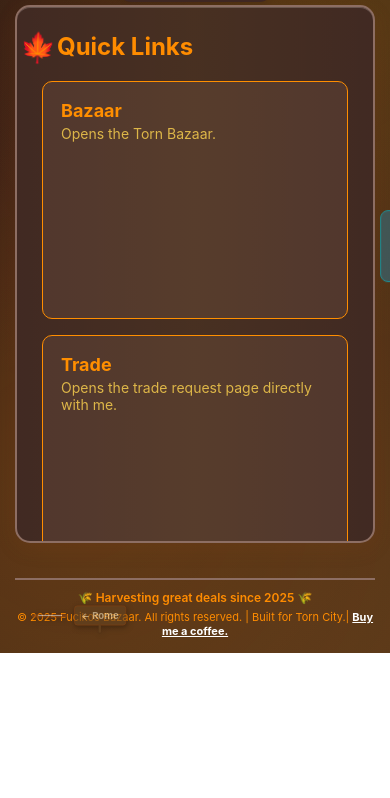
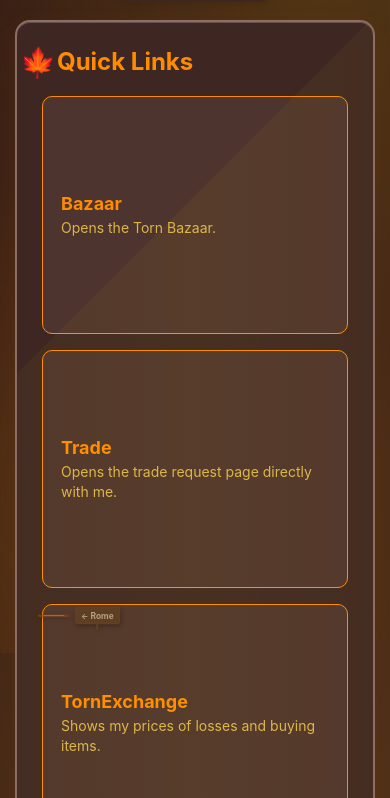
Before and after one commit to Fucikos/fucikos.site, a plain HTML site: page index.html in a window 390 px wide. Shown: the part 191-989 px from the top of the page. Before the commit the page ends 844 px from the top, so only its background shows below. Drawn offline with Linux system fonts and the light colour scheme.

Commit message:
Add files via upload

```diff
--- a/index.html
+++ b/index.html
@@ -2,7 +2,7 @@
 <html lang="en">
 <head>
   <meta charset="utf-8">
-  <meta name="viewport" content="width=device-width,initial-scale=1">
+  <meta name="viewport" content="width=device-width,initial-scale=1,user-scalable=no,viewport-fit=cover">
   <title>Fucikos Site — Autumn Harvest</title>
   <link rel="icon" type="image/png" href="images/icon.png">
 
@@ -54,15 +54,24 @@
 
     /* Mobile-friendly responsive design */
     @media (max-width: 768px) {
+      body {
+        overflow-y: auto;
+      }
+
       .container {
         padding: 10px;
         max-width: 100%;
+        min-height: 100vh;
+        height: auto;
+        justify-content: flex-start;
+        gap: 20px;
       }
 
       header {
         flex-direction: column;
         gap: 8px;
         text-align: center;
+        margin-bottom: 20px;
       }
 
       .header-content {
@@ -87,41 +96,61 @@
         flex: 1 1 auto;
         padding: 15px;
         margin: 0;
+        min-height: 60px;
+        display: flex;
+        flex-direction: column;
+        justify-content: center;
       }
 
       .link h3 {
         font-size: 16px;
+        margin-bottom: 4px;
       }
 
       .small {
         font-size: 13px;
+        line-height: 1.3;
       }
 
       .card {
         padding: 15px;
-        margin-bottom: 15px;
+        margin-bottom: 20px;
+        flex-grow: 1;
       }
 
       footer {
         font-size: 10px;
-        padding-top: 8px;
+        padding-top: 15px;
+        margin-top: 20px;
+        flex-shrink: 0;
+      }
+
+      /* Make sure secret elements don't interfere on mobile */
+      .secret-link {
+        display: none;
+      }
+
+      .rome-road {
+        bottom: 10px;
+        left: 10px;
+        transform: scale(0.8);
       }
     }
 
-    /* Make it smaller on very small screens so it doesn't block content */
+    /* Very small screens - improved touch targets and spacing */
     @media (max-width: 480px) {
       .secret-link {
-        right: -42px;
-        padding: 6px 10px;
-        font-size: 13px;
+        display: none;
       }
 
       .container {
         padding: 8px;
+        gap: 15px;
       }
 
       h1 {
         font-size: 16px;
+        line-height: 1.2;
       }
 
       .logo {
@@ -129,15 +158,19 @@
       }
 
       .link {
-        padding: 12px;
+        padding: 18px 15px;
+        min-height: 70px;
+        border-radius: 12px;
       }
 
       .link h3 {
         font-size: 15px;
+        margin-bottom: 6px;
       }
 
       .small {
         font-size: 12px;
+        line-height: 1.4;
       }
 
       header::after {
@@ -145,20 +178,25 @@
         padding: 3px 10px;
       }
 
+      .card {
+        padding: 12px;
+        border-radius: 12px;
+      }
+
       .rome-road {
-        bottom: 15px;
-        left: 10px;
-        transform: scale(0.8);
+        bottom: 10px;
+        left: 5px;
+        transform: scale(0.7);
       }
 
       .road-path {
-        width: 35px;
+        width: 30px;
         height: 3px;
       }
 
       .road-sign {
-        font-size: 10px;
-        padding: 3px 6px;
+        font-size: 9px;
+        padding: 3px 5px;
       }
     }
     /* :unused{
@@ -188,11 +226,33 @@
     }
 
     html, body {
-      height: 100vh;
+      min-height: 100vh;
       margin: 0;
       font-family: 'Inter', 'system-ui', 'Segoe UI', 'Roboto', 'Helvetica Neue', 'Arial';
       transition: background-color 0.3s ease, color 0.3s ease;
-      overflow: hidden;
+    }
+
+    /* Only hide overflow on desktop screens */
+    @media (min-width: 769px) {
+      html, body {
+        height: 100vh;
+        overflow: hidden;
+      }
+    }
+
+    /* Ensure proper scrolling on mobile */
+    @media (max-width: 768px) {
+      html {
+        overflow-x: hidden;
+        overflow-y: auto;
+      }
+
+      body {
+        overflow-x: hidden;
+        overflow-y: auto;
+        height: auto;
+        min-height: 100vh;
+      }
     }
 
     body {
@@ -201,6 +261,7 @@
       position: relative;
       display: flex;
       flex-direction: column;
+      -webkit-overflow-scrolling: touch; /* Smooth scrolling on iOS */
     }
 
     body::before {
@@ -222,11 +283,18 @@
       max-width: 980px;
       margin: 0 auto;
       padding: 15px;
-      height: 100vh;
+      min-height: 100vh;
       display: flex;
       flex-direction: column;
       justify-content: space-between;
       box-sizing: border-box;
+    }
+
+    /* Fixed height only on desktop */
+    @media (min-width: 769px) {
+      .container {
+        height: 100vh;
+      }
     }
 
     header {
```
